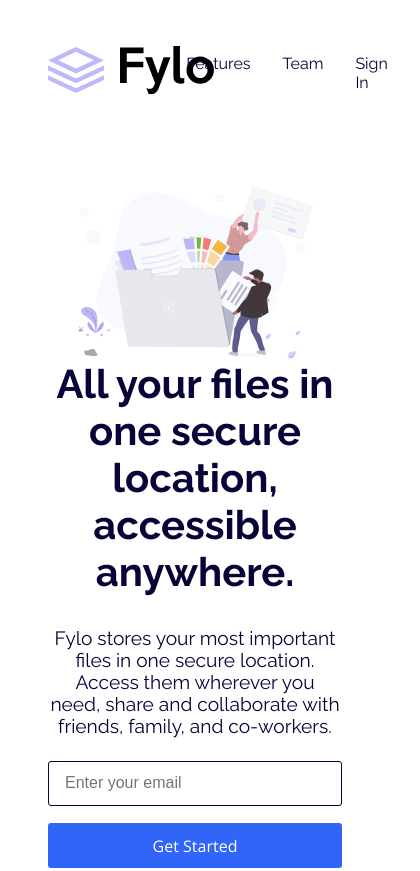
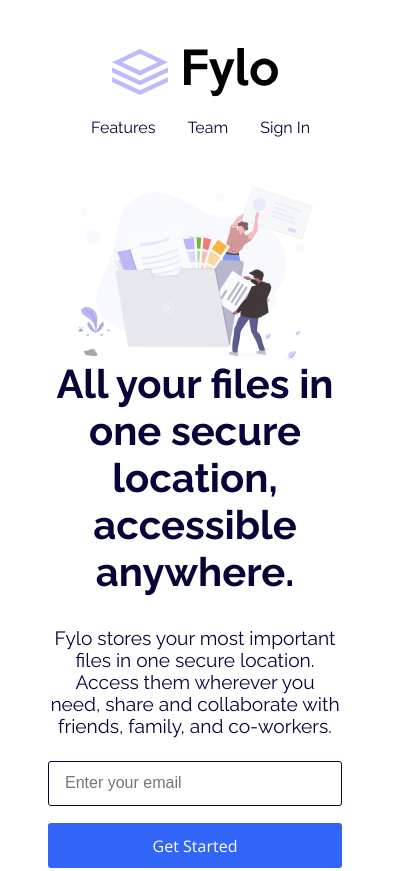
Before and after one commit to Alenayc-Git/Fylo-Landing-Page-FEM, a plain HTML site: page index.html in a window 390 px wide. Shown: the top 871 px of the page, 420 px wide, since content can reach past the window. Drawn offline with nearby package versions, Linux system fonts and the light colour scheme.

Commit message:
Responsive fix

```diff
--- a/styles.css
+++ b/styles.css
@@ -75,6 +75,28 @@ a {
   }
   #header .nav a {
     margin-right: 2rem;
+  }
+}
+
+@media (max-width: 500px) {
+  #header {
+    flex-direction: column;
+  }
+
+  #header .nav {
+    width: 70%;
+  }
+  #header .nav a {
+    margin-top: 1rem;
+  }
+}
+
+@media (max-width: 450px) {
+  #header .nav {
+    width: 100%;
+  }
+  #header .nav a {
+    margin-top: 1rem;
   }
 }
 /* Hero section */
```
Also changed, not shown: 1 other file.
